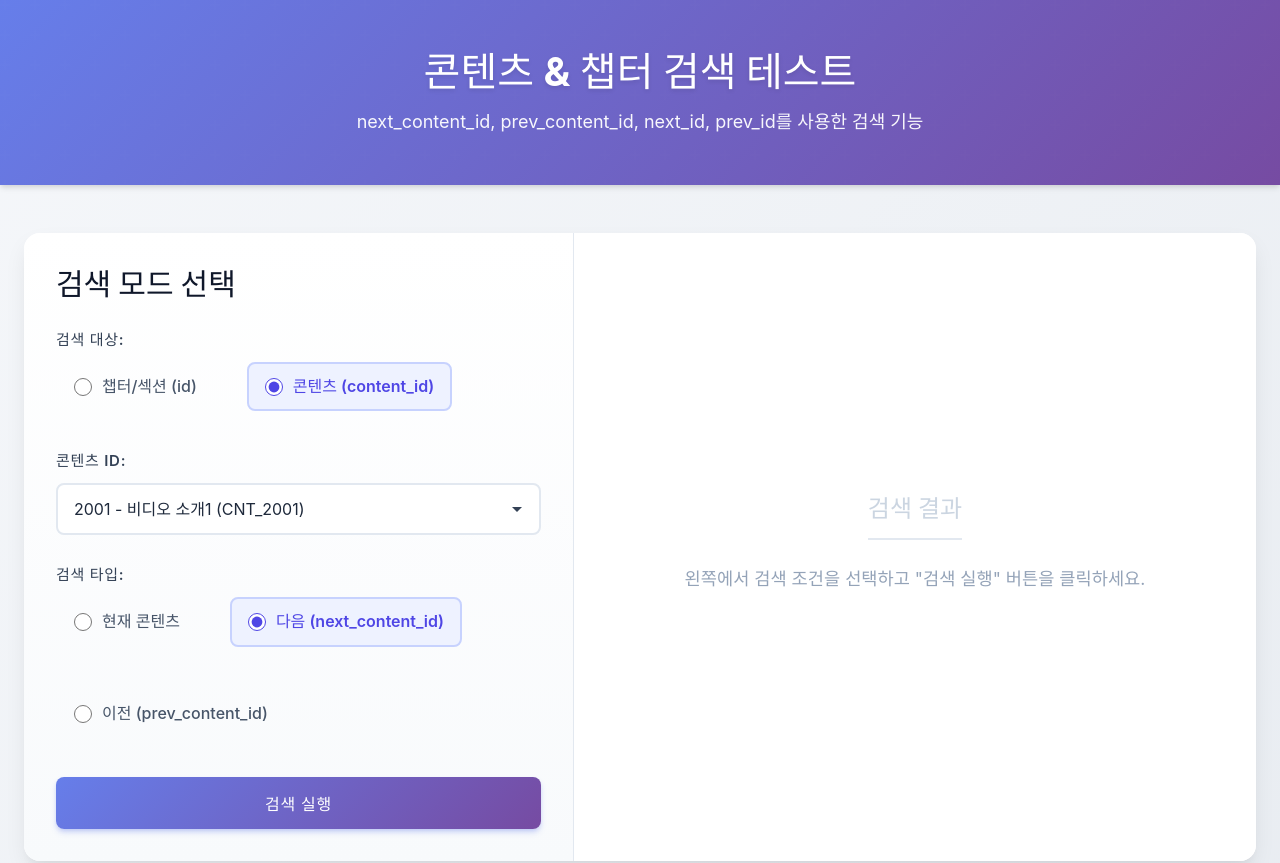
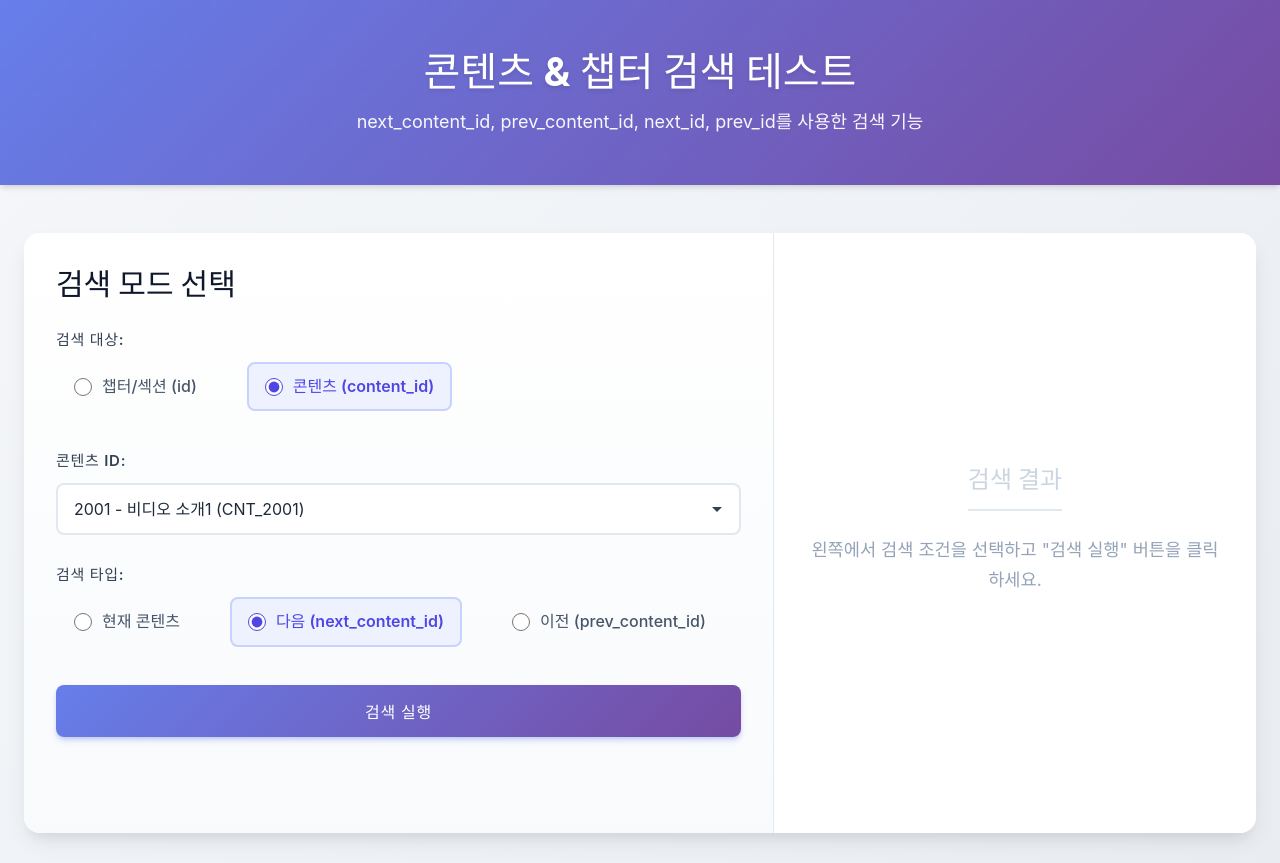
Before and after one commit to toughbox/lms-test, a React (Vite) app: page / in a window 1280 px wide. Shown: the top 863 px of the page. Built offline with nearby package versions, Linux system fonts and the light colour scheme.

Commit message:
first commit

```diff
--- a/src/App.css
+++ b/src/App.css
@@ -118,7 +118,7 @@
 .search-section {
   background: linear-gradient(to bottom, #ffffff 0%, #f8fafc 100%);
   border-right: 1px solid #e2e8f0;
-  flex: 0 0 550px;
+  flex: 0 0 750px;
   min-width: 0;
   display: flex;
   flex-direction: column;
```
